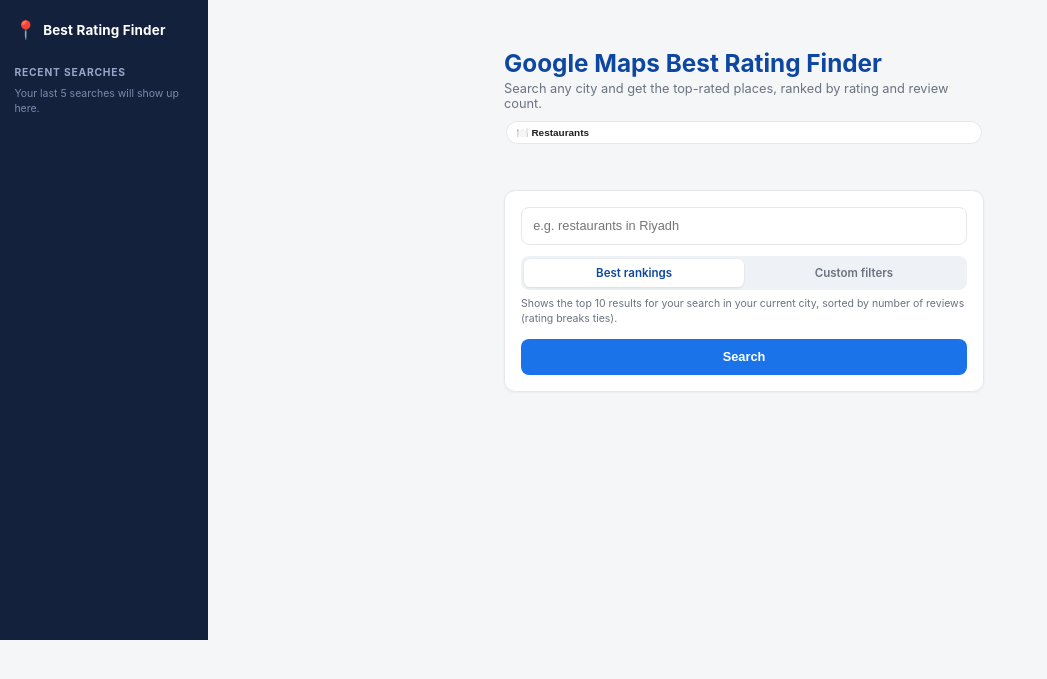
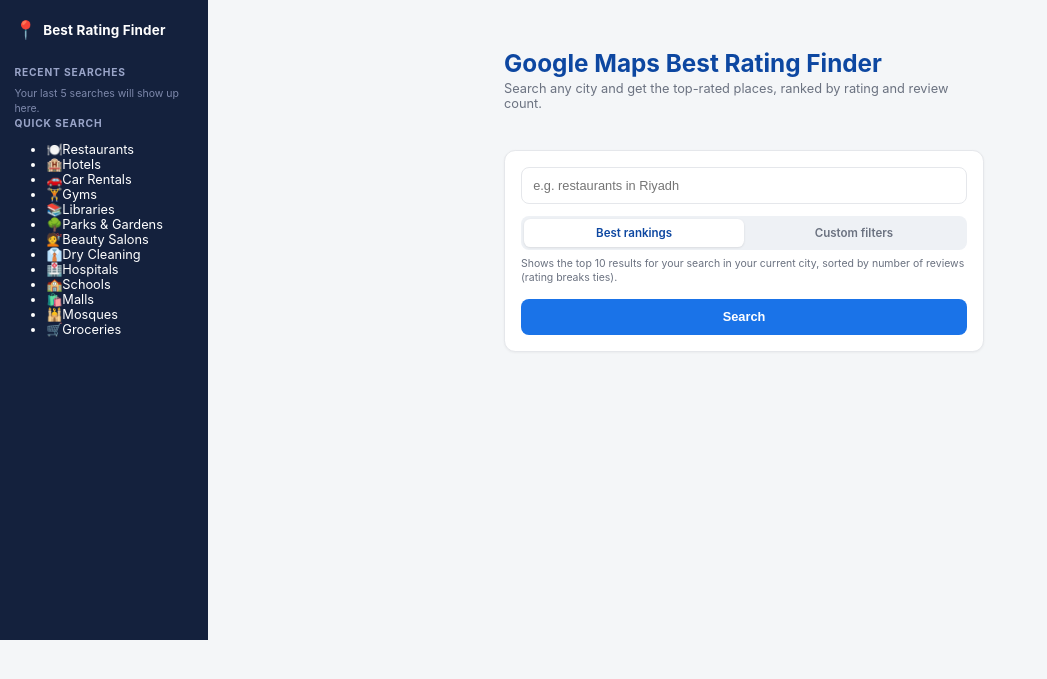
Before and after one commit to abdow-is-here/Search-Google-Maps, a Flask app: page / in a window 1280 px wide. Shown: the top 679 px of the page, without its empty margins (0-1047 px from the left). Run offline with Flask 3, Linux system fonts and the light colour scheme.

Commit message:
index.html

```diff
--- a/templates/index.html
+++ b/templates/index.html
@@ -17,27 +17,28 @@
       <ul id="recent-list" class="recent-list">
         <li class="empty-hint">Your last 5 searches will show up here.</li>
       </ul>
+
+      <h2 class="sidebar-title">Quick search</h2>
+      <ul class="category-list" id="category-grid">
+        <li class="cat-item" data-term="restaurants"><span class="cat-icon">🍽️</span>Restaurants</li>
+        <li class="cat-item" data-term="hotels"><span class="cat-icon">🏨</span>Hotels</li>
+        <li class="cat-item" data-term="car rental"><span class="cat-icon">🚗</span>Car Rentals</li>
+        <li class="cat-item" data-term="gyms"><span class="cat-icon">🏋️</span>Gyms</li>
+        <li class="cat-item" data-term="libraries"><span class="cat-icon">📚</span>Libraries</li>
+        <li class="cat-item" data-term="parks"><span class="cat-icon">🌳</span>Parks &amp; Gardens</li>
+        <li class="cat-item" data-term="beauty salons"><span class="cat-icon">💇</span>Beauty Salons</li>
+        <li class="cat-item" data-term="dry cleaning"><span class="cat-icon">👔</span>Dry Cleaning</li>
+        <li class="cat-item" data-term="hospitals"><span class="cat-icon">🏥</span>Hospitals</li>
+        <li class="cat-item" data-term="schools"><span class="cat-icon">🏫</span>Schools</li>
+        <li class="cat-item" data-term="malls"><span class="cat-icon">🛍️</span>Malls</li>
+        <li class="cat-item" data-term="mosques"><span class="cat-icon">🕌</span>Mosques</li>
+        <li class="cat-item" data-term="grocery stores"><span class="cat-icon">🛒</span>Groceries</li>
+      </ul>
     </aside>
 
     <main class="container">
       <h1>Google Maps Best Rating Finder</h1>
       <p class="subtitle">Search any city and get the top-rated places, ranked by rating and review count.</p>
-
-      <div class="category-bar" id="category-grid">
-        <button type="button" class="cat-chip" data-term="restaurants">🍽️ Restaurants</button>
-        <button type="button" class="cat-chip" data-term="hotels">🏨 Hotels</button>
-        <button type="button" class="cat-chip" data-term="car rental">🚗 Car Rentals</button>
-        <button type="button" class="cat-chip" data-term="gyms">🏋️ Gyms</button>
-        <button type="button" class="cat-chip" data-term="libraries">📚 Libraries</button>
-        <button type="button" class="cat-chip" data-term="parks">🌳 Parks &amp; Gardens</button>
-        <button type="button" class="cat-chip" data-term="beauty salons">💇 Beauty Salons</button>
-        <button type="button" class="cat-chip" data-term="dry cleaning">👔 Dry Cleaning</button>
-        <button type="button" class="cat-chip" data-term="hospitals">🏥 Hospitals</button>
-        <button type="button" class="cat-chip" data-term="schools">🏫 Schools</button>
-        <button type="button" class="cat-chip" data-term="malls">🛍️ Malls</button>
-        <button type="button" class="cat-chip" data-term="mosques">🕌 Mosques</button>
-        <button type="button" class="cat-chip" data-term="grocery stores">🛒 Groceries</button>
-      </div>
 
       <p id="location-badge" class="location-badge"></p>
 
@@ -245,7 +246,7 @@
     renderRecent();
 
     // --- Category shortcut buttons ---
-    document.querySelectorAll('.cat-chip').forEach(btn => {
+    document.querySelectorAll('.cat-item').forEach(btn => {
       btn.addEventListener('click', () => {
         queryInput.value = btn.dataset.term;
         form.requestSubmit();
```
